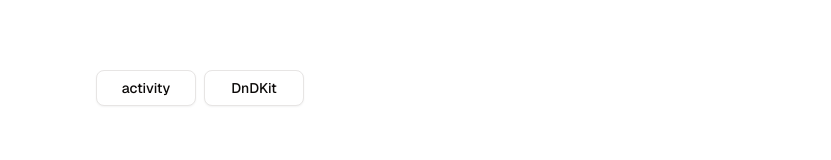
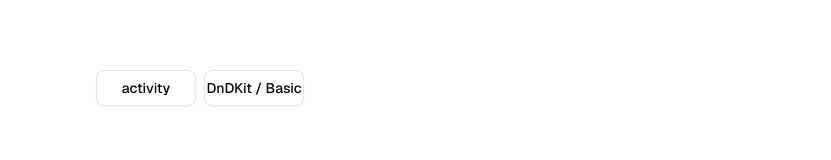
Before and after one commit to laststance/next-play, a Next.js app: page / in a window 1280 px wide. Shown: the part 353-513 px from the top of the page, without its empty margins (224-1055 px from the left). Built offline with nearby package versions, Linux system fonts and the light colour scheme.

Commit message:
feat: update DnDKit navigation and add basic draggable component
- Changed the link in the Home component to point to the new DnDKit basic page.
- Created a new page for DnDKit with a simple draggable button component.

```diff
--- a/app/page.tsx
+++ b/app/page.tsx
@@ -30,7 +30,7 @@
           <Link href="/activity">activity</Link>
         </Button>
         <Button asChild variant="outline">
-          <Link href="/dndkit">DnDKit</Link>
+          <Link href="/dndkit/basic">DnDKit / Basic</Link>
         </Button>
       </Grid>
     </Main>
```
Also changed, not shown: app/dndkit/basic/page.tsx (renamed from app/dndkit/page.tsx).
